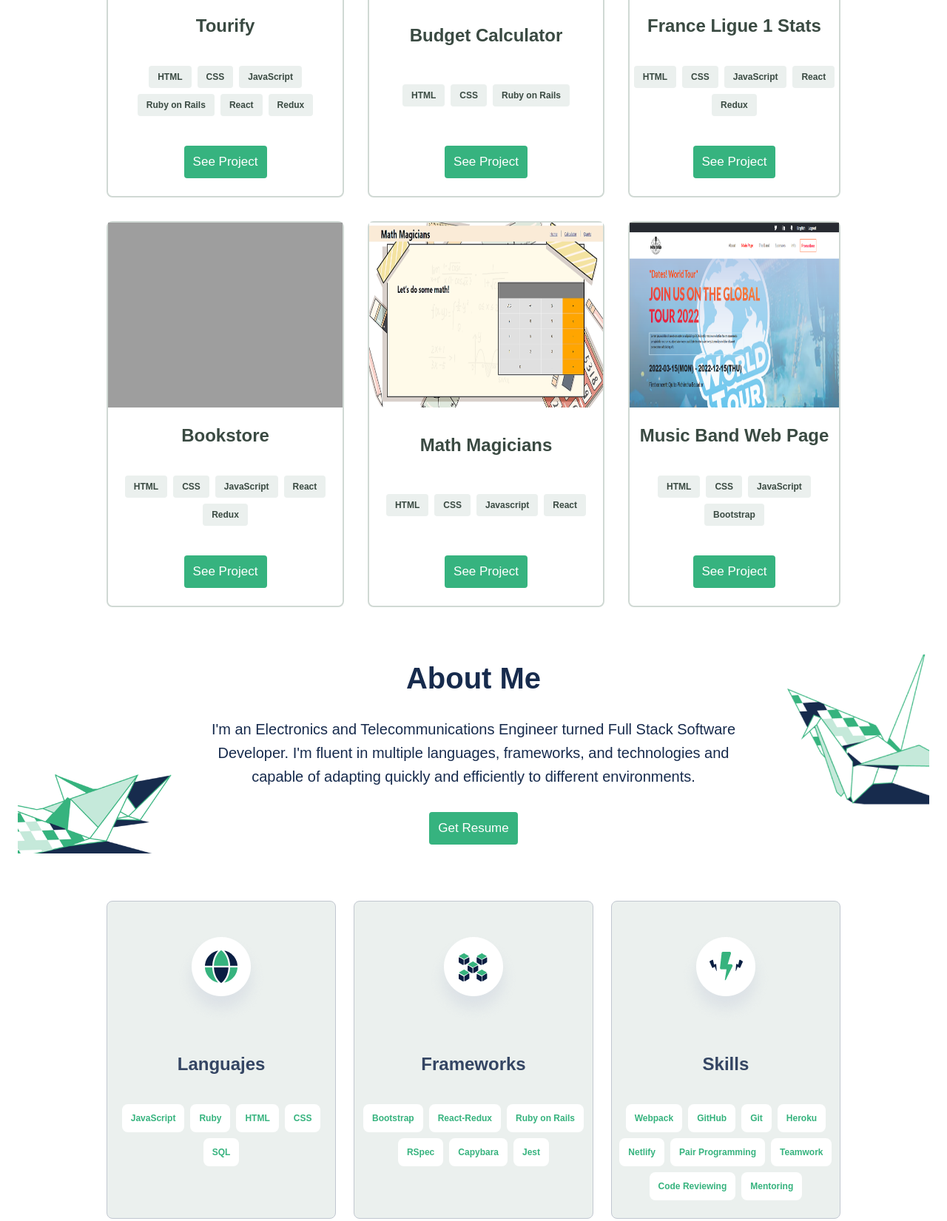
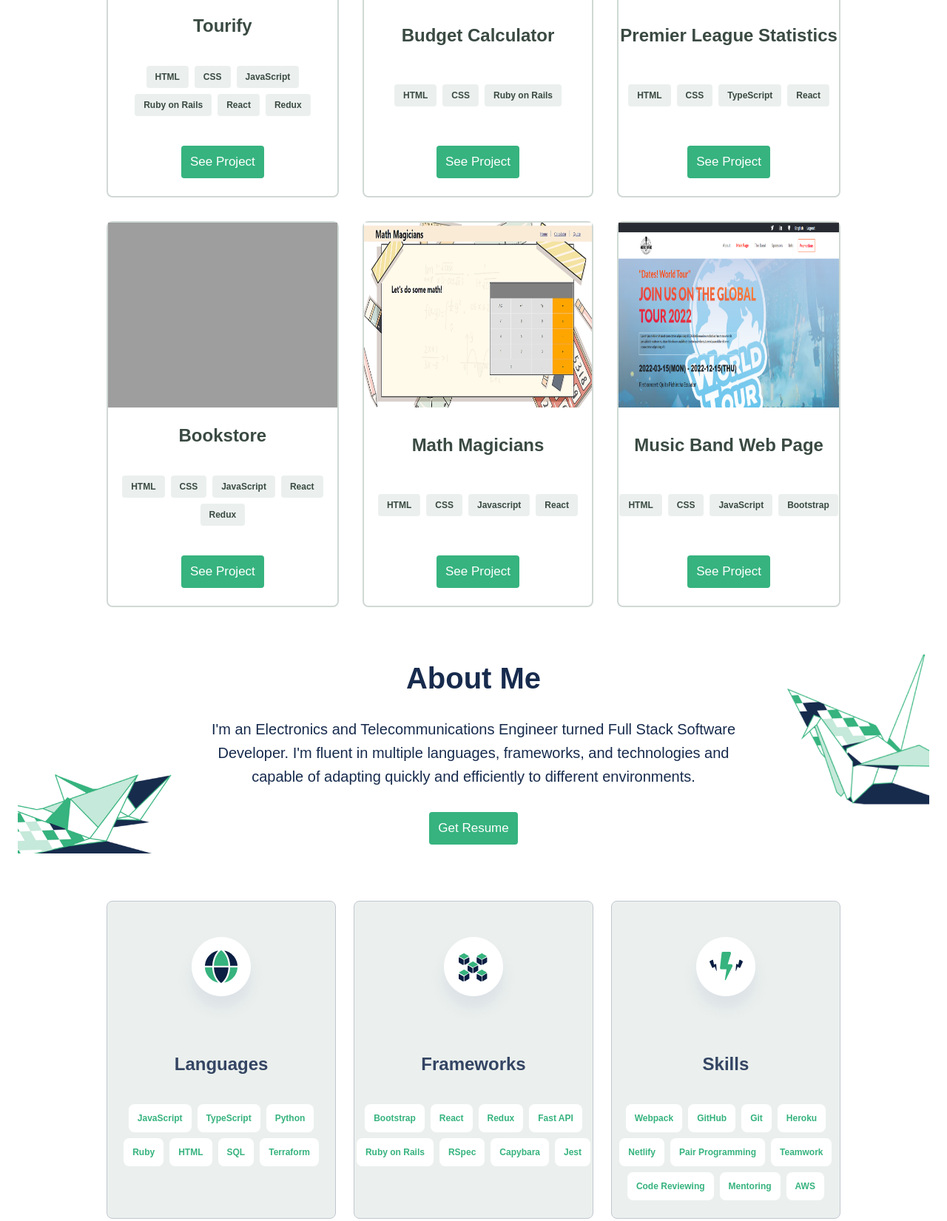
Before and after one commit to Santiago220991/Portfolio, a website: page index.html in a window 1280 px wide. Shown: the part 1280-2931 px from the top of the page at 74% size. Drawn offline with Linux system fonts and the light colour scheme; grey boxes are pictures that could not be loaded.

Commit message:
update projects

```diff
--- a/index.html
+++ b/index.html
@@ -114,13 +114,15 @@
         <div>
           <img src="./images/languajes_img.png" alt="languajes_image" />
         </div>
-        <h3>Languajes</h3>
+        <h3>Languages</h3>
         <ul>
           <li>JavaScript</li>
+          <li>TypeScript</li>
+          <li>Python</li>
           <li>Ruby</li>
           <li>HTML</li>
-          <li>CSS</li>
           <li>SQL</li>
+          <li>Terraform</li>
         </ul>
       </div>
       <div class="about-me-card">
@@ -130,7 +132,9 @@
         <h3>Frameworks</h3>
         <ul>
           <li>Bootstrap</li>
-          <li>React-Redux</li>
+          <li>React</li>
+          <li>Redux</li>
+          <li>Fast API</li>
           <li>Ruby on Rails</li>
           <li>RSpec</li>
           <li>Capybara</li>
@@ -150,6 +154,7 @@
           <li>Teamwork</li>
           <li>Code Reviewing</li>
           <li>Mentoring</li>
+          <li>AWS</li>
         </ul>
       </div>
     </section>
--- a/index.js
+++ b/index.js
@@ -18,12 +18,12 @@ const data = [
   },
 
   {
-    name: 'France Ligue 1 Stats',
-    description: 'This is a Single Page Application that shows the list of teams that belong to the France Ligue 1 during the season 2020-2021. This project uses an API to get the data, just the mobile version of the project was designed.',
-    image: './images/france_ligue1_img.png',
-    technologies: ['HTML', 'CSS', 'JavaScript', 'React', 'Redux'],
-    liveversion: 'https://santiago-france-ligue1-stats.netlify.app/',
-    source: 'https://github.com/Santiago220991/France-Ligue-1-Stats',
+    name: 'Premier League Statistics',
+    description: 'This single-page application shows the Premier League statistics from the seasons 2019 to 2020. This app shows a list of the teams that participated in the tournament and also shows the statistics of every team during that season. The app was designed with an approach mobile first. Therefore there are desktop and mobile view versions.',
+    image: './images/premier_league.png',
+    technologies: ['HTML', 'CSS', 'TypeScript', 'React'],
+    liveversion: 'https://premier-league-statistics.netlify.app/',
+    source: 'https://github.com/Santiago220991/Premier-League-Statistics',
   },
 
   {
```
Also changed, not shown: images/france_ligue1_img.png (deleted), images/premier_league.png (added).
